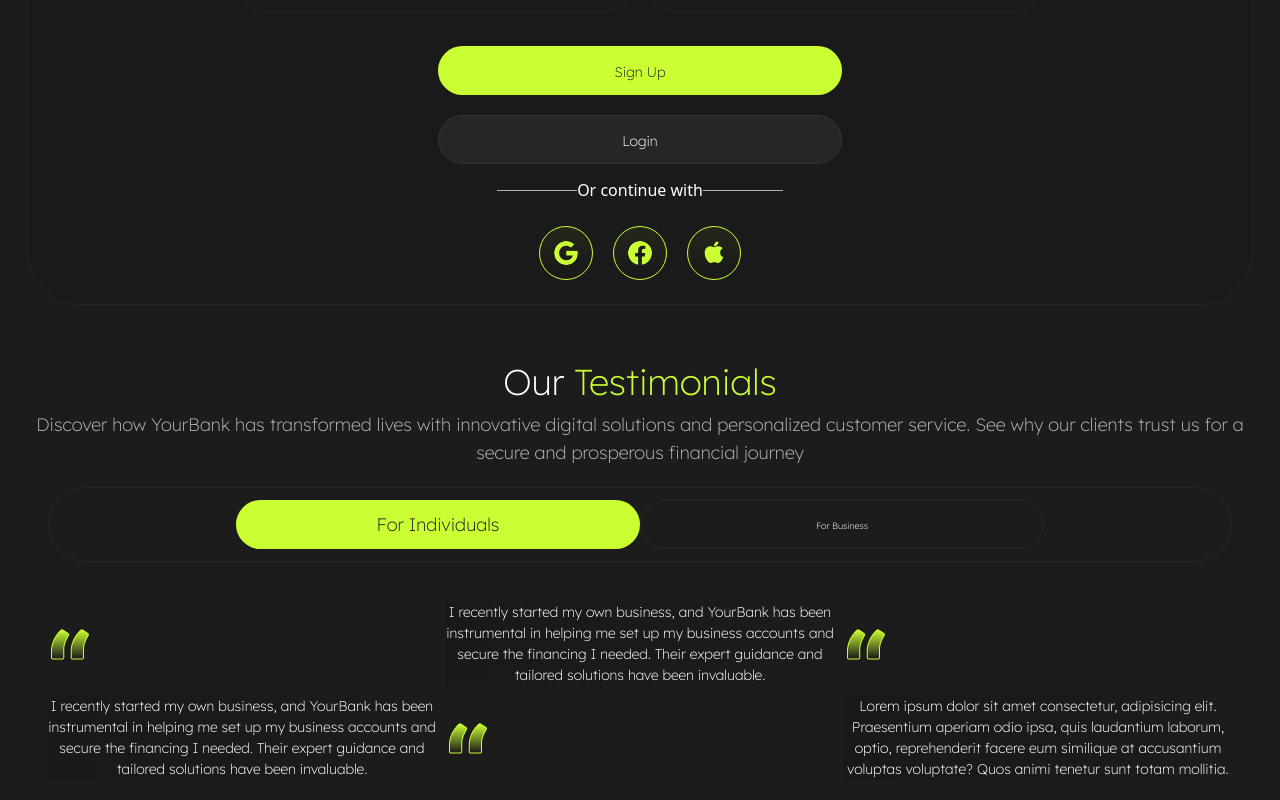
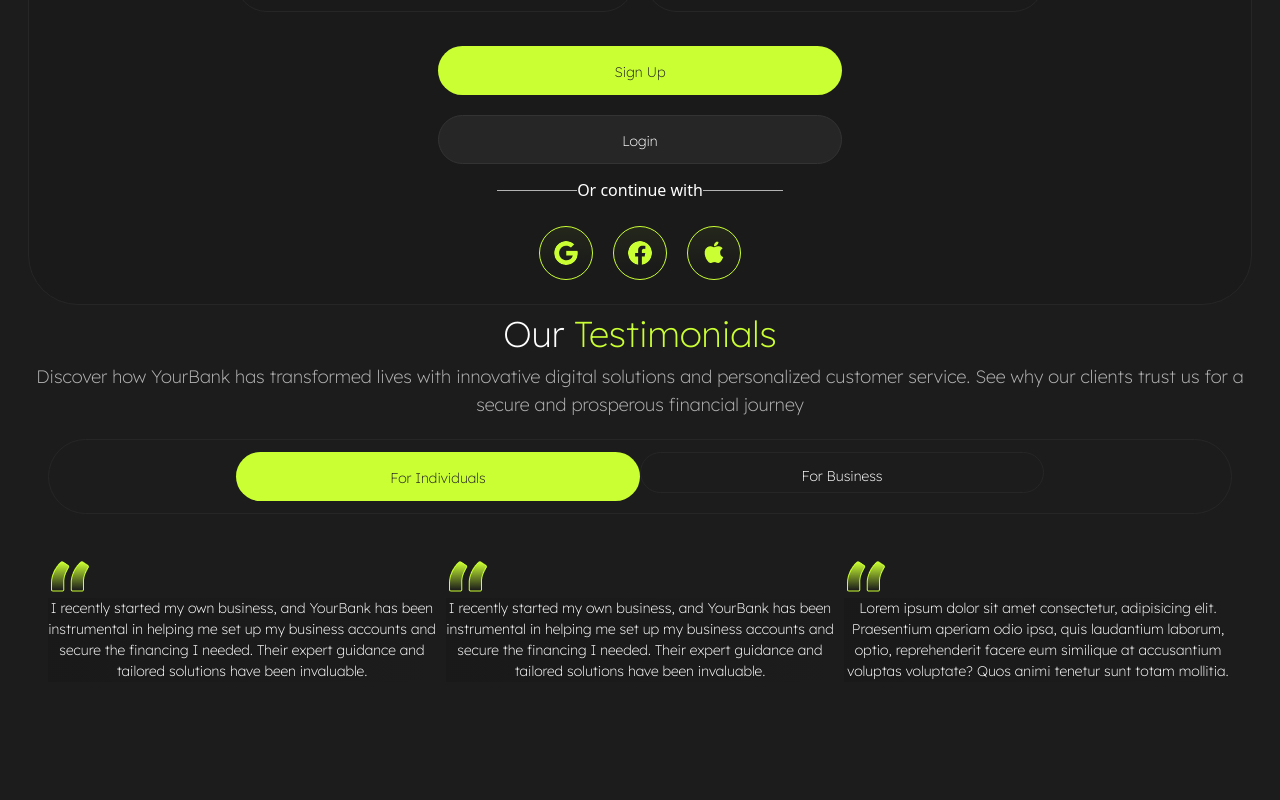
Before and after one commit to daysuwaa/Bank-Website, a React (Create React App) app: page /Bank-Website/bank/signup in a window 1280 px wide. Shown: the part 491-1291 px from the top of the page. After the commit the page ends 1193 px from the top, so only its background shows below. Built offline with nearby package versions, Linux system fonts and the light colour scheme.

Commit message:
commit : button edited

```diff
--- a/src/components/Signup.jsx
+++ b/src/components/Signup.jsx
@@ -49,6 +49,7 @@ const Signup = () => {
     </div>
   </div>
 </div>
+
 {/* sign up and log in buttons */}
 <div style={{display:'grid', padding:'14px 24px', alignItems:'center', gap:'10px', alignSelf:'stretch' }}className="justify-center items-center ">
   <button style={{borderRadius:'63px', background:'#CAFF33'}} className=' w-[300px] h-[49px] lg:w-[404px] lg:h-[49px]'>
@@ -83,7 +84,7 @@ const Signup = () => {
     </div>
     {/* testimonalsss */}
 
-    <h1 style={{color:' #FFF',fontFamily: 'Lexend',fontStyle: 'normal',fontWeight: '500',lineHeight: '57px,', padding:'3rem  6rem 0', textAlign:'center'}} className='text-xl lg:text-4xl'>
+    <h1 style={{color:' #FFF',fontFamily: 'Lexend',fontStyle: 'normal',fontWeight: '500',lineHeight: '57px,', textAlign:'center'}} className='text-xl lg:text-4xl'>
     Our
    <span style={{color: 'var(--green-60, #CAFF33)',fontFamily: 'Lexend',fontStyle: 'normal',fontWeight: '500',lineHeight: '58px'}}> Testimonials </span> </h1>
    <div>
@@ -94,14 +95,14 @@ const Signup = () => {
 
 <div className='p-5'>
   <div style={{display:'flex', padding:'12px', alignItems:'flex-start', borderRadius: '82px',border: '1px solid var(--grey-15, #262626)' }}className="justify-center items-center ">
-  <button style={{borderRadius:'140px', padding:'10px 18px', background:'#CAFF33', justifyContent:'center', alignItems:'center', gap:'10px'}} className=' w-[100px] h-[39px] lg:w-[404px] lg:h-[49px]'>
-    <Link to='/bank/signup' style={{color:'#262626', textAlign:'center', fontFamily:'lexend', fontWeight:'400', lineHeight:'150%'}} className="text-2xl lg:text-lg">
+  <button style={{borderRadius:'140px', padding:'10px 18px', background:'#CAFF33', justifyContent:'center', alignItems:'center', gap:'10px'}} className=' w-[139px] h-[41px] lg:w-[404px] lg:h-[49px] '>
+    <Link to='/bank/signup' style={{color:'#262626', textAlign:'center', fontFamily:'lexend', fontSize:'14px', fontWeight:'400', lineHeight:'150%'}} className="">
     For Individuals
     </Link>
 
   </button>
-  <button style={{borderRadius:'140px', padding:'10px 18px', justifyContent:'center', alignItems:'center', gap:'10px' , border: '1px solid var(--grey-15, #262626)'}} className='w-[100px] h-[48px] lg:w-[404px] lg:h-[49px]'>
-    <Link to='/bank/login' style={{color:'white', textAlign:'center', fontFamily:'lexend', fontSize:'9px', fontWeight:'400'}} className="text-2xl lg:text-lg">
+  <button style={{borderRadius:'140px', padding:'10px 18px', justifyContent:'center', alignItems:'center', gap:'10px' , border: '1px solid var(--grey-15, #262626)'}} className='w-[139px] h-[41px] lg:w-[404px] lg:h-[49px'>
+    <Link to='/bank/login' style={{color:'white', textAlign:'center', fontFamily:'lexend', fontSize:'14px', fontWeight:'400', lineHeight:'150%'}} className="">
     For Business
    </Link>
   </button>
@@ -109,18 +110,25 @@ const Signup = () => {
 </div>
 
 <div className="grid lg:grid-cols-3 lg:grid-rows-1 grid-cols-1 grid-rows-1 md:grid-cols-3 md:grid-rows-1" style={{ padding: '20px', gap: '10px', alignItems: 'center' }}>
+  <div>
 <img src={Apos} alt='app' className='justify-center items-center w-[44px] h-[44px] ' style={{}}/>
 <p style={{background: 'linear-gradient(270deg, rgba(25, 25, 25, 0.00) 0%, #191919 105.84%)', color:'var(--absolute-white, #FFF)', textAlign:'center', fontFamily:'Lexend', fontSize:'14px', fontStyle:'normal'}}>
 I recently started my own business, and YourBank has been instrumental in helping me set up my business accounts and secure the financing I needed. Their expert guidance and tailored solutions have been invaluable.
 </p>
+</div>
 
+<div>
 <img src={Apos} alt='app' />
 <p style={{background: 'linear-gradient(270deg, rgba(25, 25, 25, 0.00) 0%, #191919 105.84%)', color:'var(--absolute-white, #FFF)', textAlign:'center', fontFamily:'Lexend', fontSize:'14px', fontStyle:'normal'}}>
   I recently started my own business, and YourBank has been instrumental in helping me set up my business accounts and secure the financing I needed. Their expert guidance and tailored solutions have been invaluable.
   </p>
+  </div>
+
+  <div>
 <img src={Apos} alt='app'/>
 <p style={{background: 'linear-gradient(270deg, rgba(25, 25, 25, 0.00) 0%, #191919 105.84%)', color:'var(--absolute-white, #FFF)', textAlign:'center', fontFamily:'Lexend', fontSize:'14px', fontStyle:'normal'}}>Lorem ipsum dolor sit amet consectetur, adipisicing elit. Praesentium aperiam odio ipsa, quis laudantium laborum, optio, reprehenderit facere eum similique at accusantium voluptas voluptate? Quos animi tenetur sunt totam mollitia.
   </p>
+  </div>
 </div>
 
 
```
